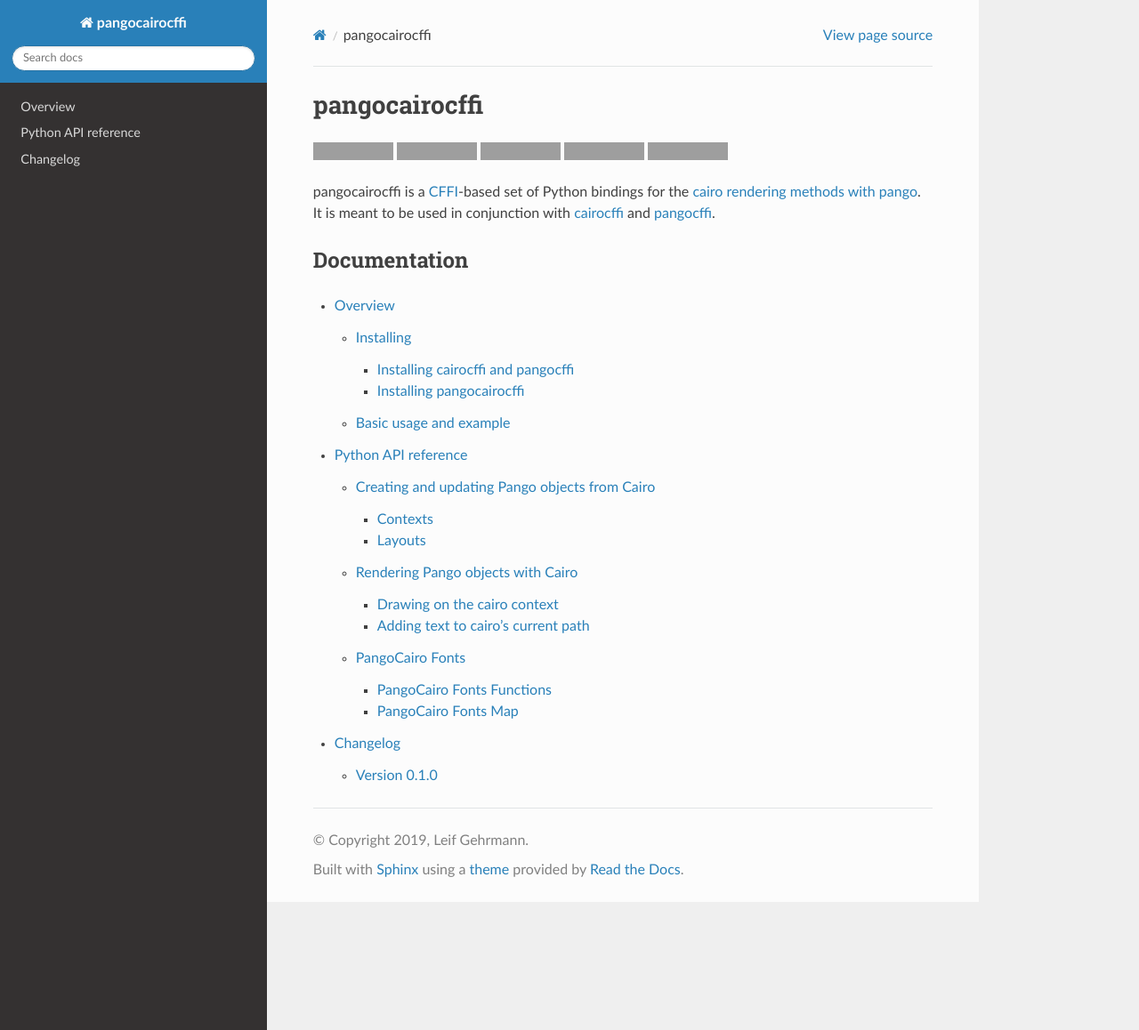
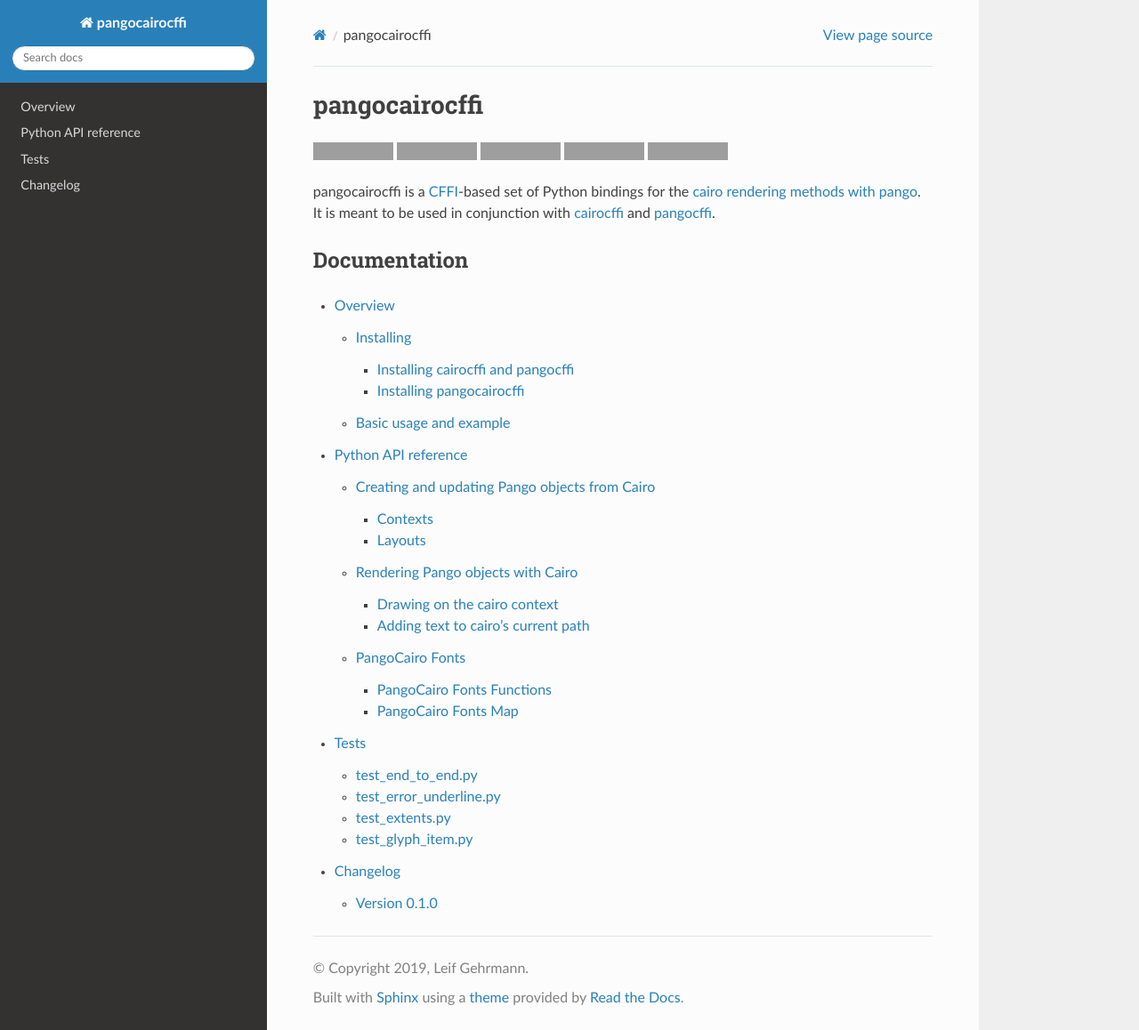
Before and after one commit to leifgehrmann/pangocairocffi, a Sphinx documentation site: the page built from docs/pangocairocffi.rst, in a window 1280 px wide and 1158 px high. Shown: the whole window at 89% size. Built offline with Sphinx 7.4.7 and the Read the Docs theme 2.0.0, drawn with Linux system fonts in a browser that asks for light colours; grey boxes are pictures that could not be loaded.

Commit message:
Show test output in documentation

```diff
--- a/docs/pangocairocffi.rst
+++ b/docs/pangocairocffi.rst
@@ -7,4 +7,5 @@
 
     overview
     modules
+    tests
     changelog
--- /dev/null
+++ b/docs/tests.rst
@@ -0,0 +1,22 @@
+Tests
+=====
+
+test_end_to_end.py
+------------------
+
+.. image:: test_images/test.svg
+
+test_error_underline.py
+-----------------------
+
+.. image:: test_images/error_underline.svg
+
+test_extents.py
+---------------
+
+.. image:: test_images/extents.svg
+
+test_glyph_item.py
+------------------
+
+.. image:: test_images/glyph_item.svg
```
Also changed, not shown: docs/test_images/error_underline.svg (added), docs/test_images/extents.svg (added), docs/test_images/glyph_item.svg (added), docs/test_images/test.svg (added).
